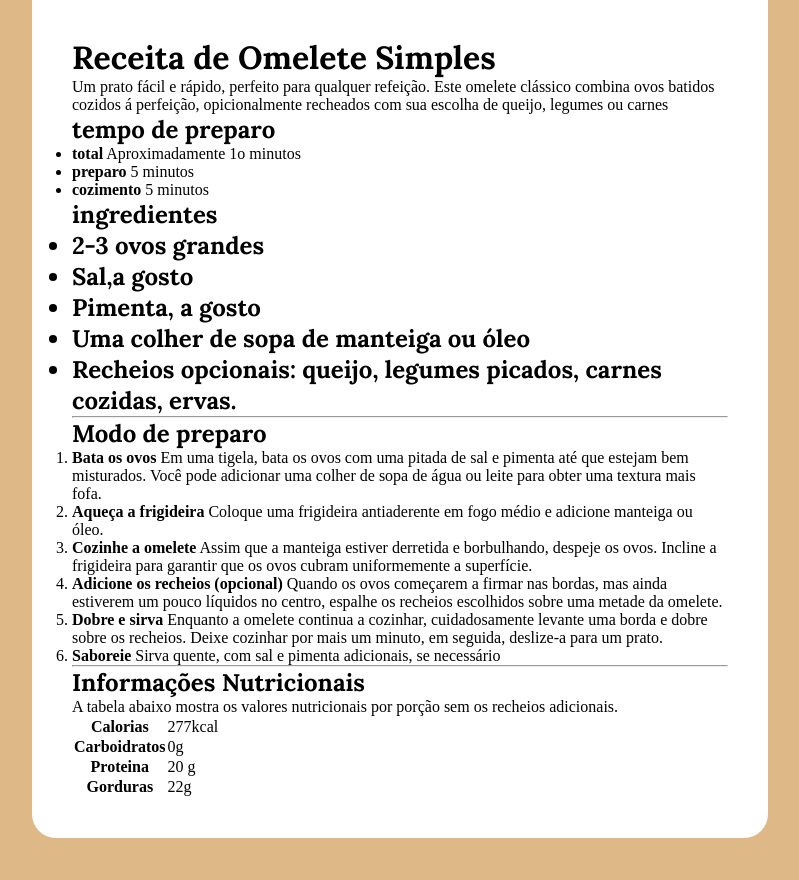
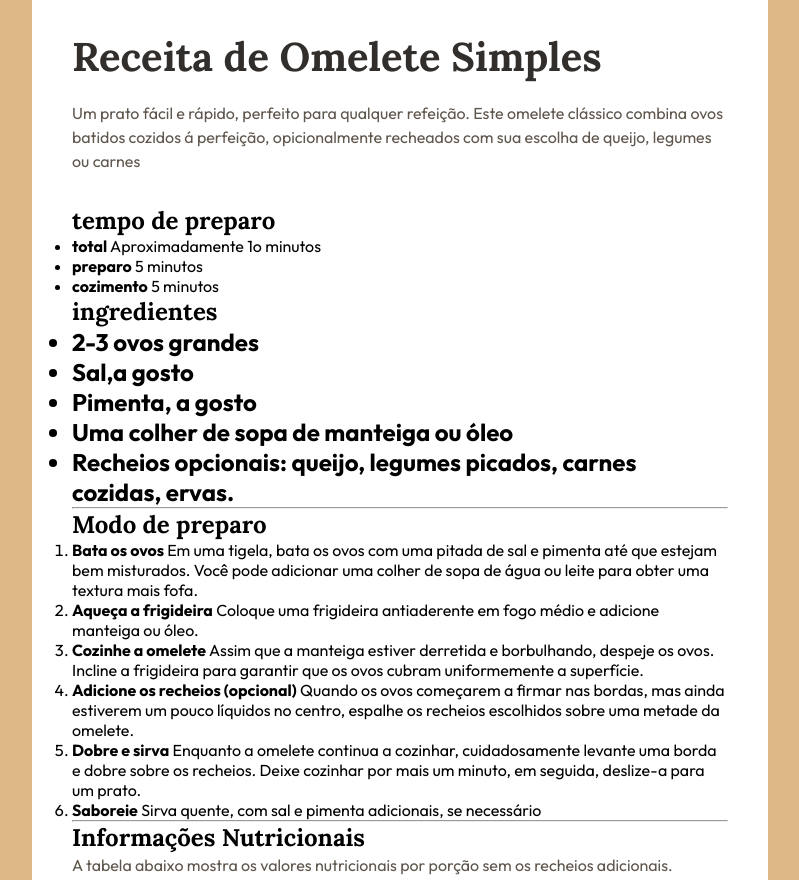
Before and after one commit to Sophiapupim/receita_marcio, a plain HTML site: page index.html in a window 1280 px wide. Shown: the part 125-1005 px from the top of the page, without its empty margins (240-1039 px from the left). Drawn offline with Linux system fonts and the light colour scheme.

Commit message:
quarto commit do css

```diff
--- a/style.css
+++ b/style.css
@@ -26,3 +26,20 @@ div img {
 h1, h2 {
     font-family: "Lora", serif;
 }
+
+h1{
+    font-size: 40px;
+    color: #312e2c;
+    line-height: 100%;
+    margin-bottom: 24px;
+}
+
+p, li, th, td {
+   font-family: "Outfit", sans-serif;
+}
+
+p{
+    color: #5f564d;
+    line-height: 150%;
+    margin-bottom: 32px;
+}
```
